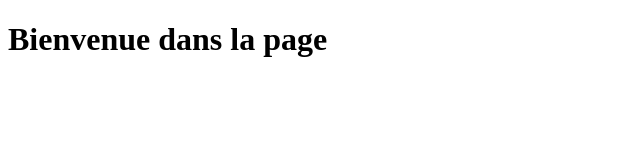
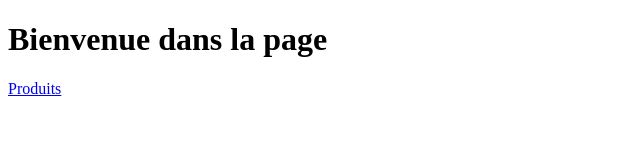
Before and after one commit to Seydinaomar88/exerce1, a plain HTML site: page index.html in a window 1280 px wide. Shown: the full height of the page, 0-640 px from the left. Drawn offline with Linux system fonts and the light colour scheme.

Commit message:
add link on index and product file

```diff
--- a/index.html
+++ b/index.html
@@ -7,5 +7,6 @@
 </head>
 <body>
     <h1>Bienvenue dans la page</h1>
+    <a href="product.html">Produits</a>
 </body>
 </html>
```
Also changed, not shown: product.html (+1 -0 lines).
